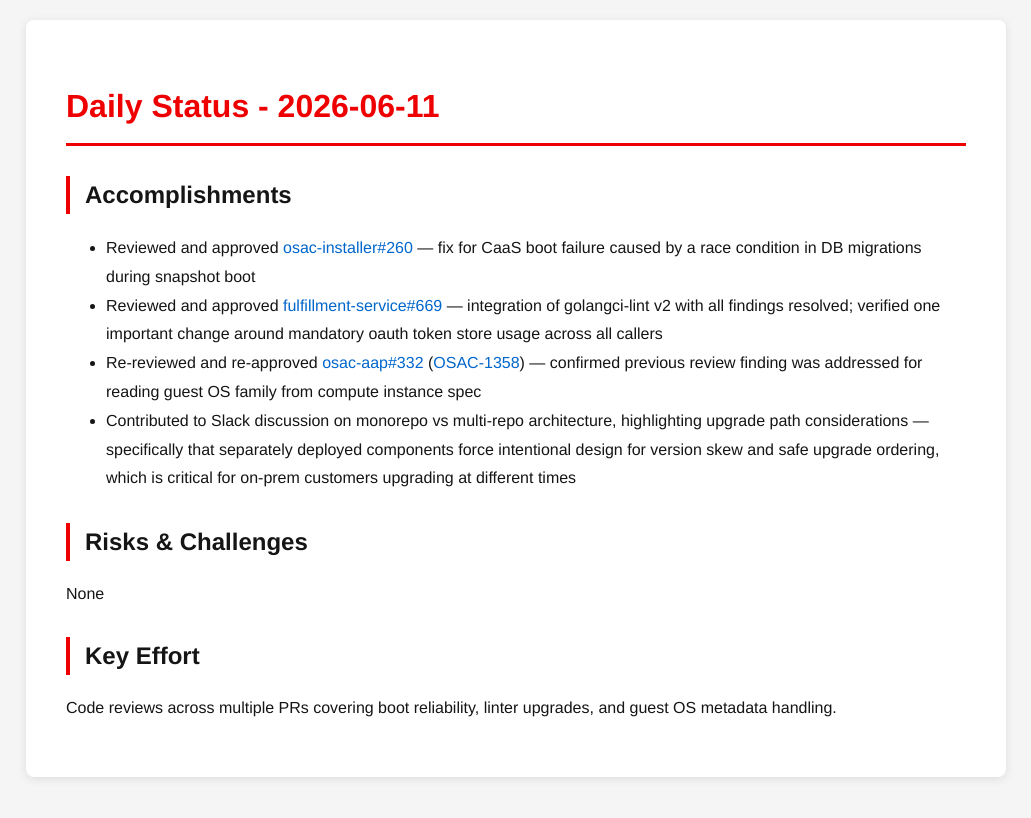
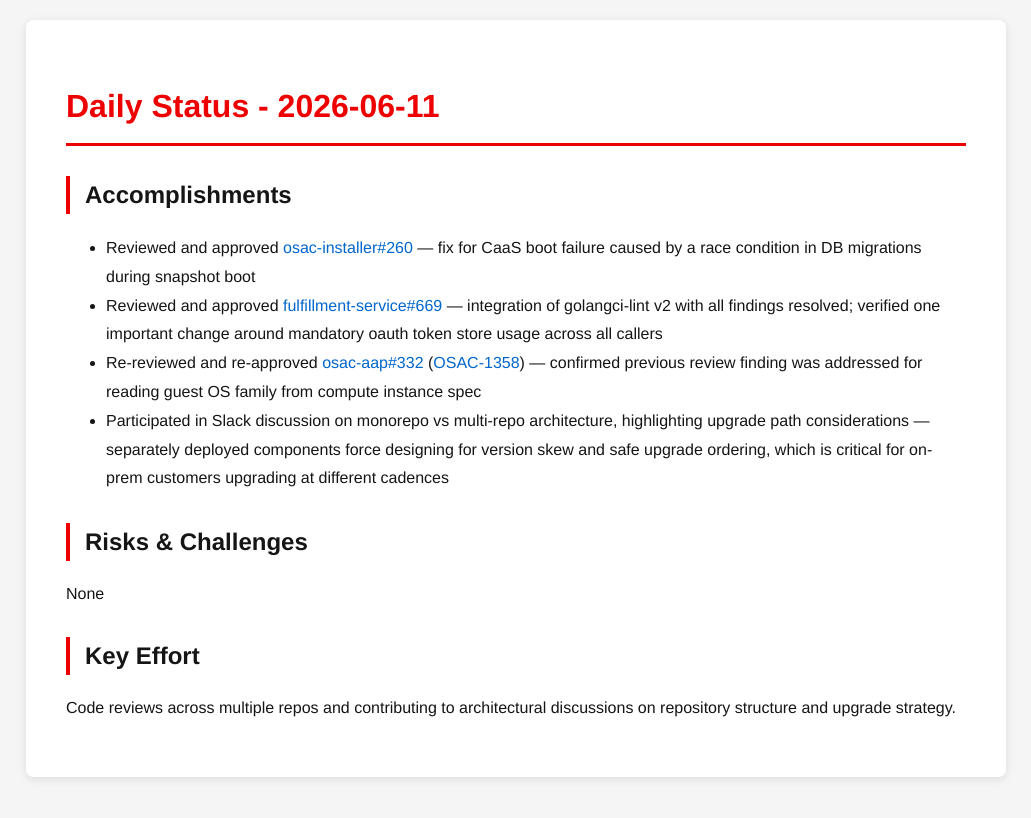
Before and after one commit to tzvatot/daily-status, a Jekyll site: the page built from 2026-06-11.md, in a window 1280 px wide. Shown: the top 818 px of the page, without its empty margins (124-1155 px from the left). Built offline with Jekyll 4.4.1, drawn with Linux system fonts in a browser that asks for light colours.

Commit message:
Daily status update - 2026-06-11

```diff
--- a/2026-06-11.md
+++ b/2026-06-11.md
@@ -10,10 +10,10 @@ date: 2026-06-11
 - Reviewed and approved [osac-installer#260](https://github.com/osac-project/osac-installer/pull/260) — fix for CaaS boot failure caused by a race condition in DB migrations during snapshot boot
 - Reviewed and approved [fulfillment-service#669](https://github.com/osac-project/fulfillment-service/pull/669) — integration of golangci-lint v2 with all findings resolved; verified one important change around mandatory oauth token store usage across all callers
 - Re-reviewed and re-approved [osac-aap#332](https://github.com/osac-project/osac-aap/pull/332) ([OSAC-1358](https://redhat.atlassian.net/browse/OSAC-1358)) — confirmed previous review finding was addressed for reading guest OS family from compute instance spec
-- Contributed to Slack discussion on monorepo vs multi-repo architecture, highlighting upgrade path considerations — specifically that separately deployed components force intentional design for version skew and safe upgrade ordering, which is critical for on-prem customers upgrading at different times
+- Participated in Slack discussion on monorepo vs multi-repo architecture, highlighting upgrade path considerations — separately deployed components force designing for version skew and safe upgrade ordering, which is critical for on-prem customers upgrading at different cadences
 
 ## Risks & Challenges
 None
 
 ## Key Effort
-Code reviews across multiple PRs covering boot reliability, linter upgrades, and guest OS metadata handling.
+Code reviews across multiple repos and contributing to architectural discussions on repository structure and upgrade strategy.
```
